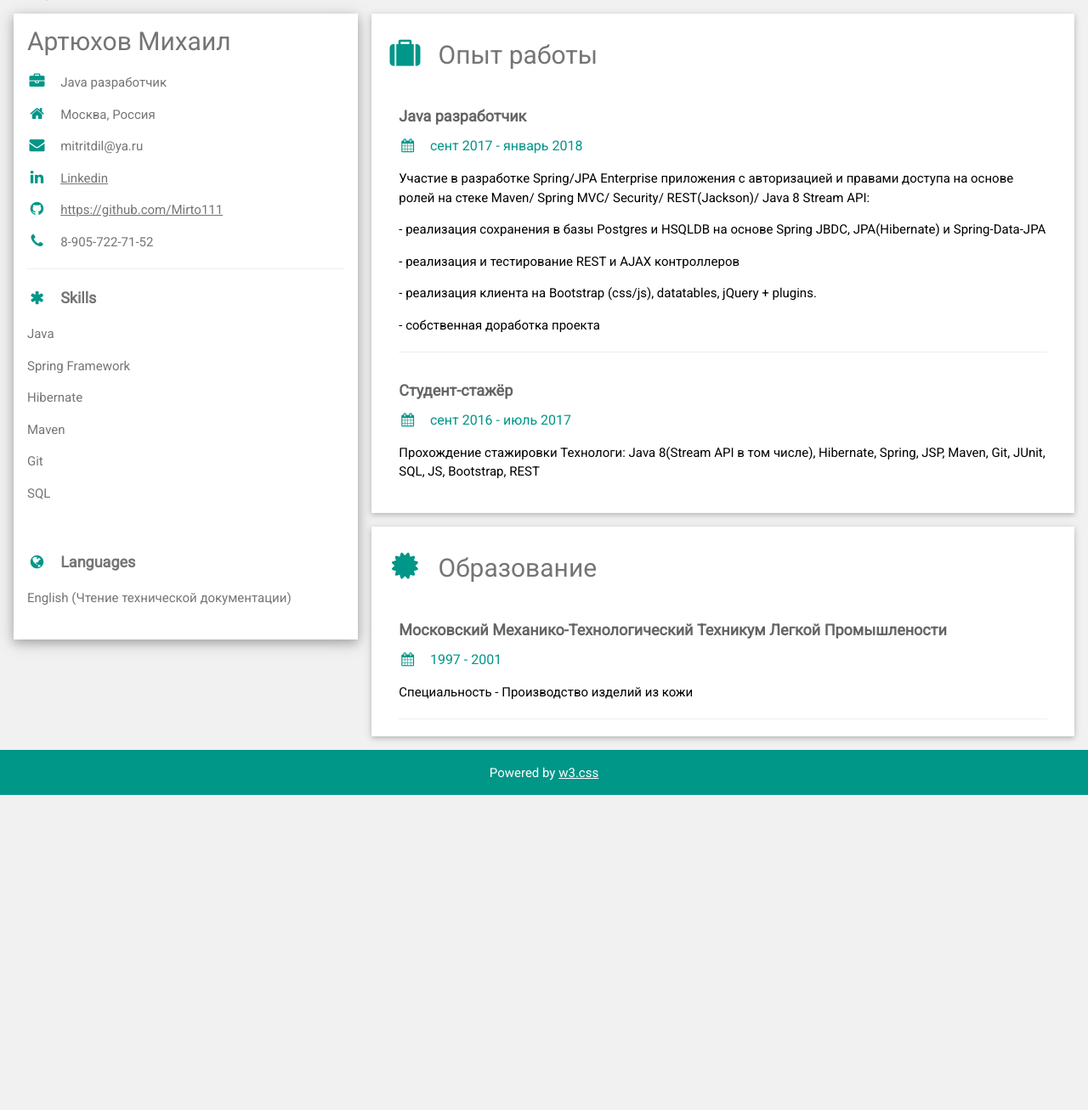
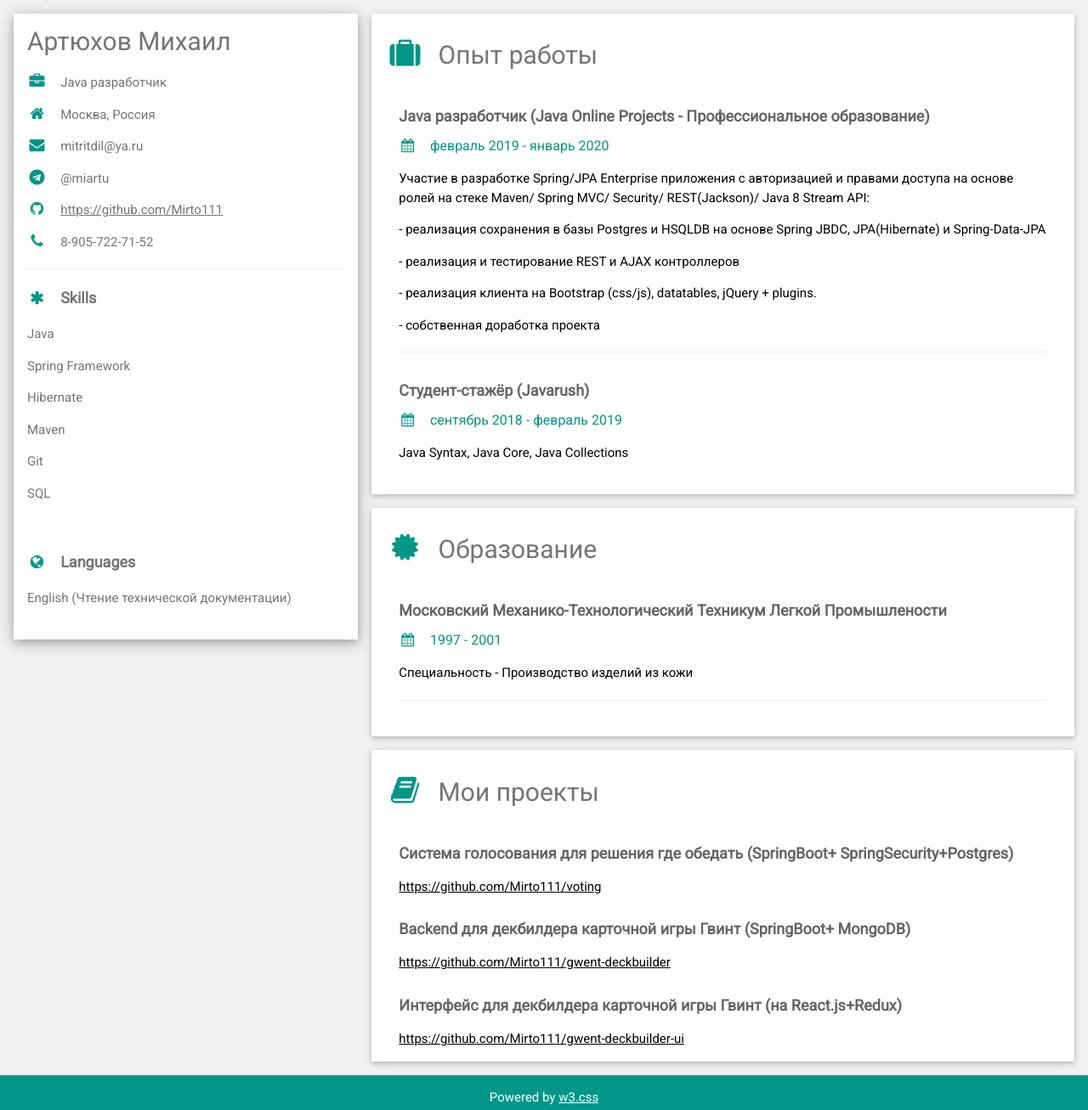
Before and after one commit to Mirto111/Mirto111.github.io, a plain HTML site: page index.html in a window 1280 px wide. Shown: the whole page at 85% size. Before the commit the page ends 936 px from the top, so only its background shows below. Drawn offline with Linux system fonts and the light colour scheme.

Commit message:
refactoring add projects

```diff
--- a/index.html
+++ b/index.html
@@ -5,7 +5,8 @@
 <meta name="viewport" content="width=device-width, initial-scale=1">
 <link rel="stylesheet" href="w3.css">
 <link rel='stylesheet' href='https://fonts.googleapis.com/css?family=Roboto'>
-<link rel="stylesheet" href="https://cdnjs.cloudflare.com/ajax/libs/font-awesome/4.7.0/css/font-awesome.min.css">
+<link rel="stylesheet"
+      href="https://cdnjs.cloudflare.com/ajax/libs/font-awesome/4.7.0/css/font-awesome.min.css">
 <style>
   html, body, h1, h2, h3, h4, h5, h6 {
     font-family: "Roboto", sans-serif
@@ -31,14 +32,18 @@
         </div>
         <div class="w3-container">
           <h2>Артюхов Михаил</h2>
-                    <p><i class="fa fa-briefcase fa-fw w3-margin-right w3-large w3-text-teal"></i>Java разработчик</p>
-                    <p><i class="fa fa-home fa-fw w3-margin-right w3-large w3-text-teal"></i>Москва, Россия</p>
-                    <p><i class="fa fa-envelope fa-fw w3-margin-right w3-large w3-text-teal"></i>mitritdil@ya.ru</p>
-                    <p><i class="fa fa-linkedin fa-fw w3-margin-right w3-large w3-text-teal"></i><a
-                        href="https://www.linkedin.com/in/%D0%BC%D0%B8%D1%85%D0%B0%D0%B8%D0%BB-%D0%B0%D1%80%D1%82%D1%8E%D1%85%D0%BE%D0%B2-a9b567164/">Linkedin</a></p>
+          <p><i class="fa fa-briefcase fa-fw w3-margin-right w3-large w3-text-teal"></i>Java
+            разработчик</p>
+          <p><i class="fa fa-home fa-fw w3-margin-right w3-large w3-text-teal"></i>Москва, Россия
+          </p>
+          <p><i class="fa fa-envelope fa-fw w3-margin-right w3-large w3-text-teal"></i>mitritdil@ya.ru
+          </p>
+          <p><i class="fa fa-telegram fa-fw w3-margin-right w3-large w3-text-teal"></i>@miartu
+          </p>
           <p><i class="fa fa-github fa-fw w3-margin-right w3-large w3-text-teal"></i><a
               href="https://github.com/Mirto111">https://github.com/Mirto111</a></p>
-                    <p><i class="fa fa-phone fa-fw w3-margin-right w3-large w3-text-teal"></i>8-905-722-71-52</p>
+          <p><i class="fa fa-phone fa-fw w3-margin-right w3-large w3-text-teal"></i>8-905-722-71-52
+          </p>
           <hr>
 
           <p class="w3-large"><b><i class="fa fa-asterisk fa-fw w3-margin-right w3-text-teal"></i>Skills</b>
@@ -51,7 +56,8 @@
           <p>SQL</p>
           <br>
 
-                    <p class="w3-large w3-text-theme"><b><i class="fa fa-globe fa-fw w3-margin-right w3-text-teal"></i>Languages</b>
+          <p class="w3-large w3-text-theme"><b><i
+              class="fa fa-globe fa-fw w3-margin-right w3-text-teal"></i>Languages</b>
           </p>
           <p>English (Чтение технической документации)</p>
           <!--                     <div class="w3-light-grey w3-round-xlarge">
@@ -70,45 +76,71 @@
 
       <div class="w3-container w3-card w3-white w3-margin-bottom">
         <h2 class="w3-text-grey w3-padding-16"><i
-                        class="fa fa-suitcase fa-fw w3-margin-right w3-xxlarge w3-text-teal"></i>Опыт работы</h2>
+            class="fa fa-suitcase fa-fw w3-margin-right w3-xxlarge w3-text-teal"></i>Опыт работы
+        </h2>
         <div class="w3-container">
-                    <h5 class="w3-opacity"><b>Java разработчик</b></h5>
-                    <h6 class="w3-text-teal"><i class="fa fa-calendar fa-fw w3-margin-right"></i>сент 2017 - январь 2018
+          <h5 class="w3-opacity"><b>Java разработчик (Java Online Projects - Профессиональное образование)</b></h5>
+          <h6 class="w3-text-teal"><i class="fa fa-calendar fa-fw w3-margin-right"></i>февраль 2019
+            - январь 2020
           </h6>
-                    <p> Участие в разработке Spring/JPA Enterprise приложения c авторизацией и правами доступа на основе
+          <p> Участие в разработке Spring/JPA Enterprise приложения c авторизацией и правами доступа
+            на основе
             ролей
             на стеке Maven/ Spring MVC/ Security/ REST(Jackson)/ Java 8 Stream API:</p>
-                    <p>    - реализация сохранения в базы Postgres и HSQLDB на основе Spring JBDC, JPA(Hibernate) и
+          <p> - реализация сохранения в базы Postgres и HSQLDB на основе Spring JBDC, JPA(Hibernate)
+            и
             Spring-Data-JPA</p>
-                    <p>    - реализация и тестирование REST и AJAX контроллеров</p>
-                    <p>    - реализация клиента на Bootstrap (css/js), datatables, jQuery + plugins.</p>
-                    <p>    - собственная доработка проекта</p></p>
+          <p> - реализация и тестирование REST и AJAX контроллеров</p>
+          <p> - реализация клиента на Bootstrap (css/js), datatables, jQuery + plugins.</p>
+          <p> - собственная доработка проекта</p></p>
           <hr>
         </div>
         <div class="w3-container">
-                    <h5 class="w3-opacity"><b>Студент-стажёр</b></h5>
-                    <h6 class="w3-text-teal"><i class="fa fa-calendar fa-fw w3-margin-right"></i>сент 2016 - июль 2017
+          <h5 class="w3-opacity"><b>Студент-стажёр (Javarush)</b></h5>
+          <h6 class="w3-text-teal"><i class="fa fa-calendar fa-fw w3-margin-right"></i>сентябрь 2018
+            - февраль 2019
           </h6>
-                    <p>Прохождение стажировки
-                        Технологи:
-                        Java 8(Stream API в том числе), Hibernate, Spring, JSP, Maven, Git, JUnit, SQL, JS, Bootstrap,
-                        REST</p><br>
+          <p>Java Syntax, Java Core, Java Collections</p><br>
         </div>
       </div>
-                <div class="w3-container w3-card w3-white">
+      <div class="w3-container w3-card w3-white w3-margin-bottom">
         <h2 class="w3-text-grey w3-padding-16"><i
-                            class="fa fa-certificate fa-fw w3-margin-right w3-xxlarge w3-text-teal"></i>Образование</h2>
+            class="fa fa-certificate fa-fw w3-margin-right w3-xxlarge w3-text-teal"></i>Образование
+        </h2>
         <div class="w3-container">
-                        <h5 class="w3-opacity"><b>Московский Механико-Технологический Техникум Легкой Промышлености</b>
+          <h5 class="w3-opacity"><b>Московский Механико-Технологический Техникум Легкой
+            Промышлености</b>
           </h5>
-                        <h6 class="w3-text-teal"><i class="fa fa-calendar fa-fw w3-margin-right"></i>1997 - 2001</h6>
+          <h6 class="w3-text-teal"><i class="fa fa-calendar fa-fw w3-margin-right"></i>1997 - 2001
+          </h6>
           <p>Специальность - Производство изделий из кожи</p>
           <hr>
         </div>
+        <br>
+      </div>
+      <div class="w3-container w3-card w3-white ">
+        <h2 class="w3-text-grey w3-padding-16"><i
+            class="fa fa-book fa-fw w3-margin-right w3-xxlarge w3-text-teal"></i>Мои проекты
+        </h2>
+        <div class="w3-container">
+          <h5 class="w3-opacity"><b>Система голосования для решения где обедать (SpringBoot+ SpringSecurity+Postgres)</b>
+          </h5>
+          <p><a href="https://github.com/Mirto111/voting">https://github.com/Mirto111/voting</a></p>
+        </div>
+        <div class="w3-container">
+          <h5 class="w3-opacity"><b>Backend для декбилдера карточной игры Гвинт (SpringBoot+ MongoDB)</b>
+          </h5>
+          <p><a href="https://github.com/Mirto111/gwent-deckbuilder">https://github.com/Mirto111/gwent-deckbuilder</a></p>
+        </div>
+        <div class="w3-container">
+          <h5 class="w3-opacity"><b>Интерфейс для декбилдера карточной игры Гвинт (на React.js+Redux)</b>
+          </h5>
+          <p><a href="https://github.com/Mirto111/gwent-deckbuilder-ui">https://github.com/Mirto111/gwent-deckbuilder-ui</a></p>
+        </div>
+      </div>
+      <!-- End Right Column -->
     </div>
 
-                <!-- End Right Column -->
-            </div>
     <!-- End Grid -->
   </div>
 
```
Lines whose indentation alone changed are shown as unchanged.
